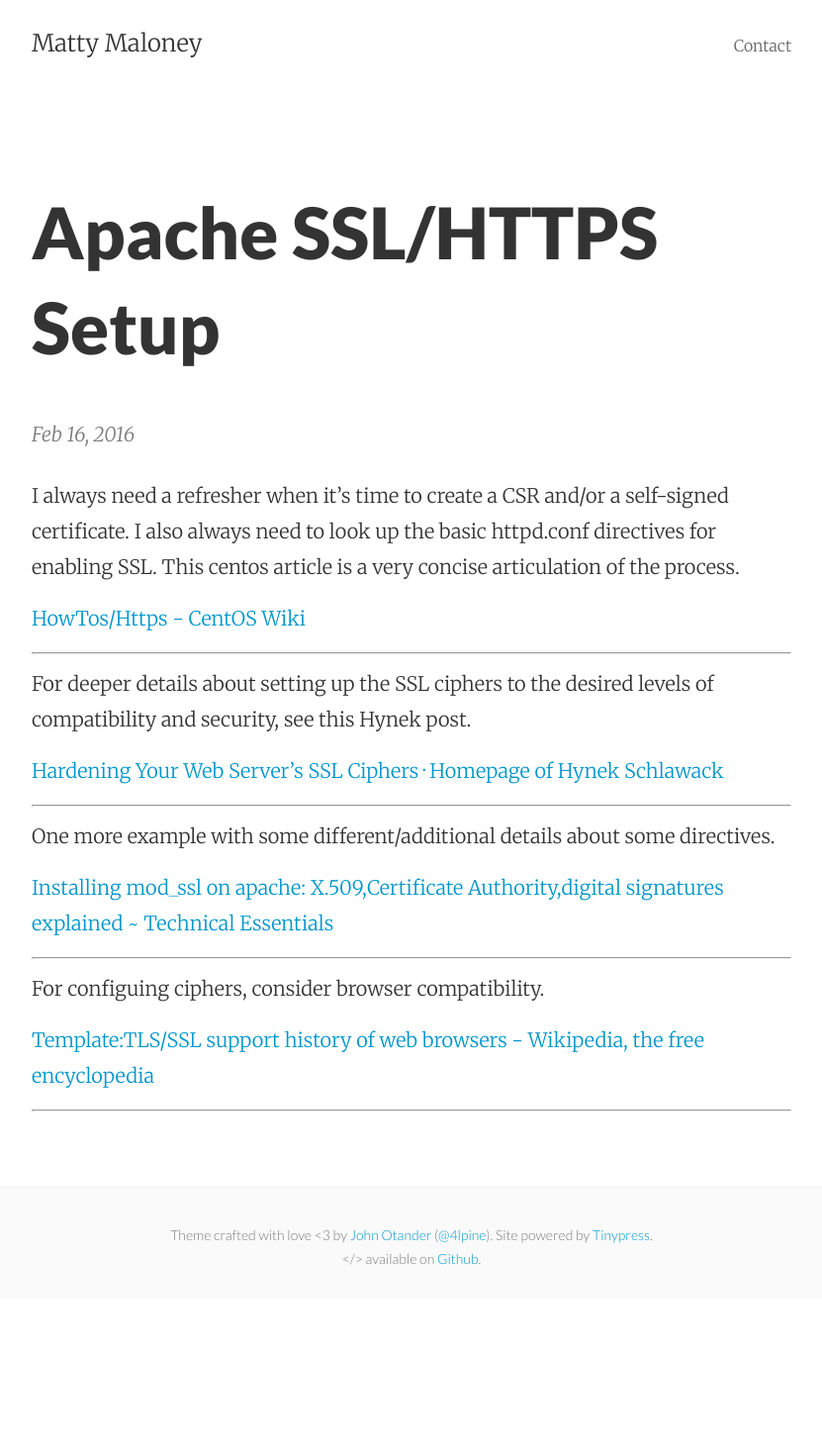
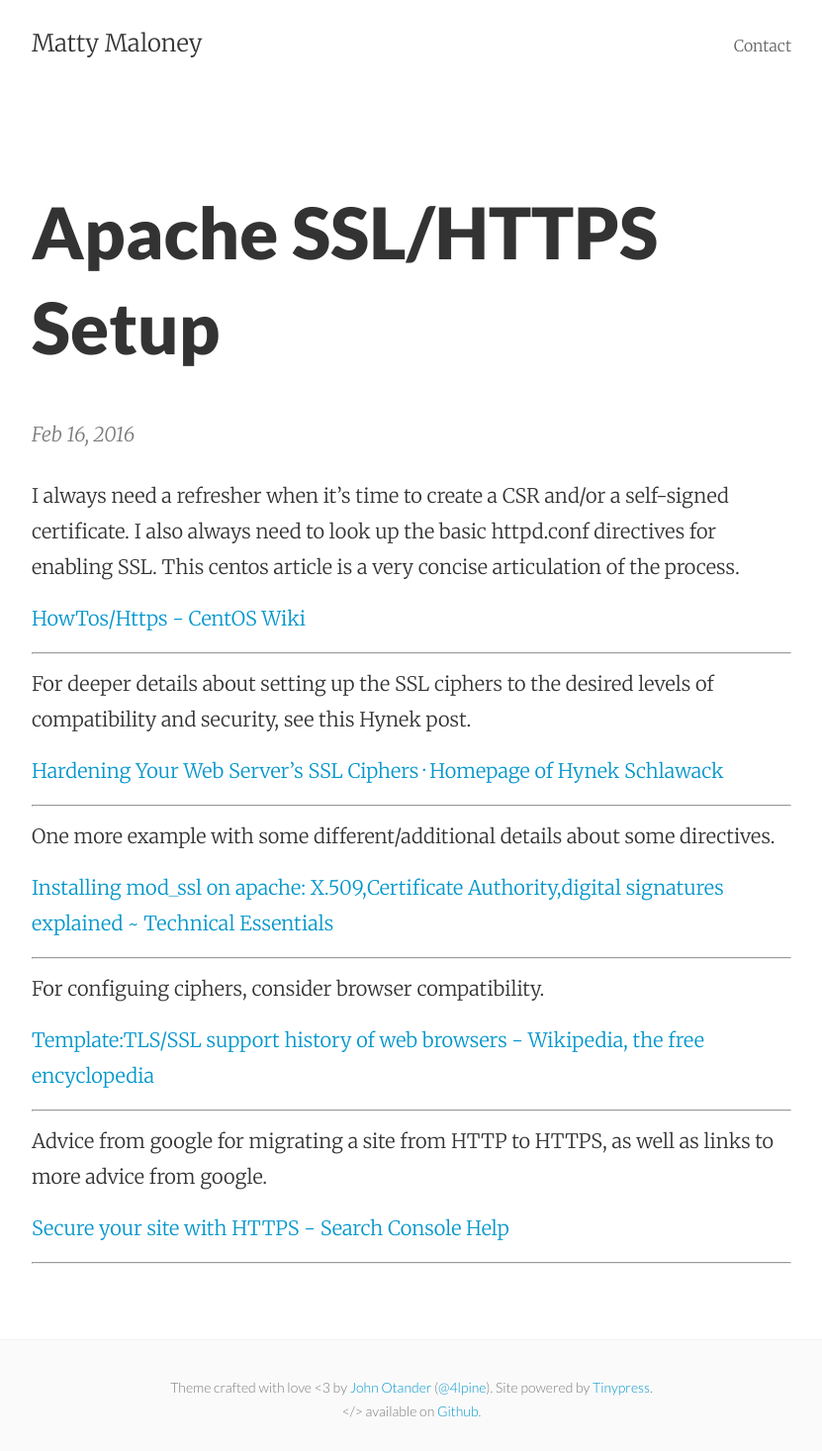
Before and after one commit to mattymaloney/mattymaloney.github.io, a Jekyll site: the page built from _posts/2016-02-16-apache-ssl-setup.md, in a window 1280 px wide. Shown: the whole page at 99% size, without its empty margins (224-1055 px from the left). Built offline with Jekyll 4.4.1, drawn with Linux system fonts in a browser that asks for light colours; before the commit the page ends 1312 px from its top, so only the background shows below that.

Commit message:
Updated 2016-02-16-apache-ssl-setup.md

```diff
--- a/_posts/2016-02-16-apache-ssl-setup.md
+++ b/_posts/2016-02-16-apache-ssl-setup.md
@@ -3,6 +3,7 @@ published: true
 layout: post
 title: Apache SSL/HTTPS Setup
 ---
+
 
 
 
@@ -29,3 +30,9 @@ For configuing ciphers, consider browser compatibility.
 [Template:TLS/SSL support history of web browsers - Wikipedia, the free encyclopedia](https://en.wikipedia.org/wiki/Template:TLS/SSL_support_history_of_web_browsers)
 
 ---
+
+Advice from google for migrating a site from HTTP to HTTPS, as well as links to more advice from google.
+
+[Secure your site with HTTPS - Search Console Help](https://support.google.com/webmasters/answer/6073543?hl=en)
+
+---
```
